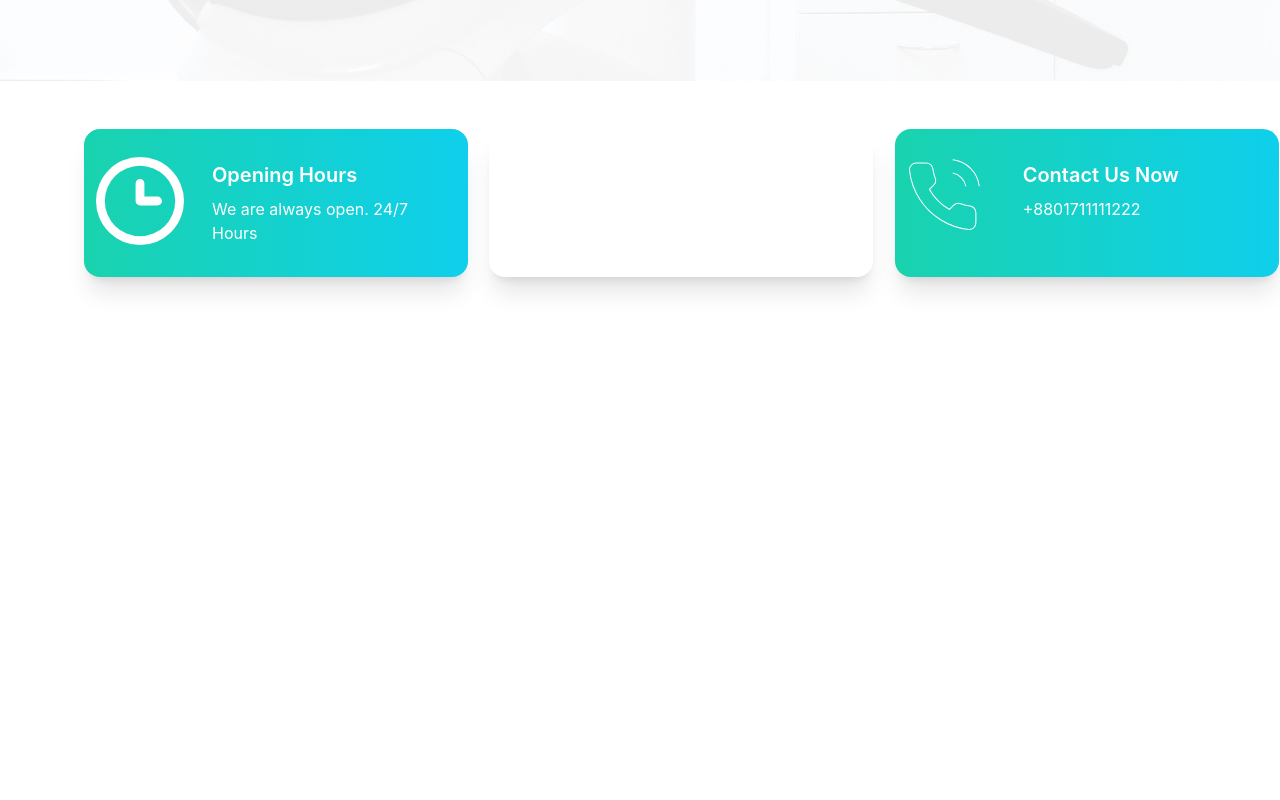
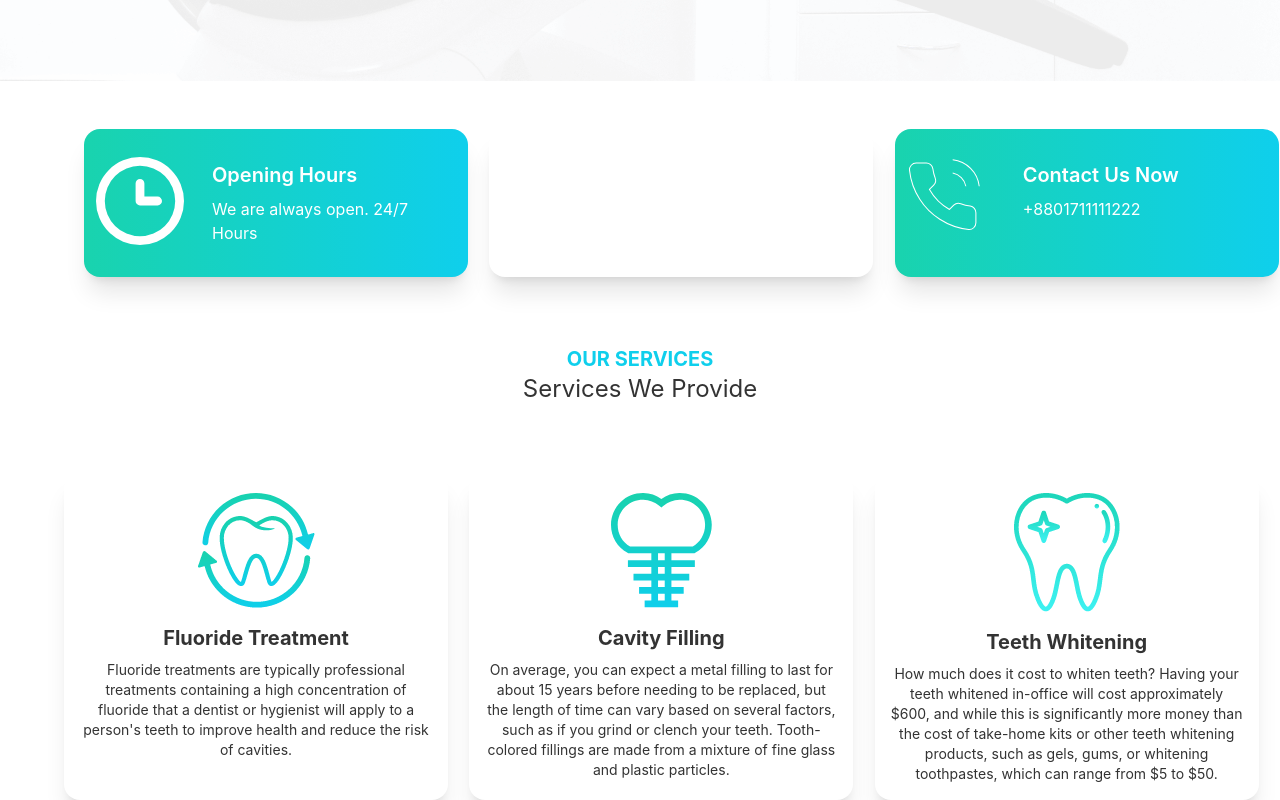
Before and after one commit to RinkuNahar/doctors-portal-client, a React (Create React App) app: page / in a window 1280 px wide. Shown: the part 783-1583 px from the top of the page. Before the commit the page ends 1128 px from the top, so only its background shows below. Built offline with nearby package versions, Linux system fonts and the light colour scheme.

Commit message:
services added

```diff
--- a/src/Home/Home/Home.js
+++ b/src/Home/Home/Home.js
@@ -1,5 +1,6 @@
 import React from 'react';
 import Info from '../Info/Info';
+import Services from '../Services/Services';
 import Banner from './Banner/Banner';
 
 const Home = () => {
@@ -7,6 +8,7 @@ const Home = () => {
         <div>
           <Banner></Banner>
           <Info></Info>
+          <Services></Services>
         </div>
     );
 };
--- /dev/null
+++ b/src/Home/Services/Services.js
@@ -0,0 +1,45 @@
+import React from 'react';
+import cavity from '../../assets/images/cavity.png';
+import fluoride from '../../assets/images/fluoride.png';
+import whitening from '../../assets/images/whitening.png';
+
+const Services = () => {
+    return (
+        <div>
+            <div>
+                <h2 className='text-center text-xl font-bold text-primary' >OUR SERVICES</h2>
+                <h4 className='text-center text-2xl font-bolder '>Services We Provide</h4>
+            </div>
+
+            <div className='services-container grid lg:grid-cols-3 md:grid-cols-2 sm:grid-cols-1 ml-16 mt-12 '>
+                <div class="card card-compact w-96 bg-base-100 shadow-xl mt-5">
+                    <figure><img className='mt-5' src={fluoride} alt="Shoes" /></figure>
+                    <div class="card-body text-center">
+                        <h2 class="text-xl font-bold">Fluoride Treatment</h2>
+                        <p>Fluoride treatments are typically professional treatments containing a high concentration of fluoride that a dentist or hygienist will apply to a person's teeth to improve health and reduce the risk of cavities. </p>
+                    </div>
+                </div>
+
+                <div class="card card-compact w-96 bg-base-100 shadow-xl mt-5">
+                    <figure><img className='mt-5' src={cavity} alt="Shoes" /></figure>
+                    <div class="card-body text-center">
+                        <h2 class="text-xl font-bold">Cavity Filling</h2>
+                        <p>On average, you can expect a metal filling to last for about 15 years before needing to be replaced, but the length of time can vary based on several factors, such as if you grind or clench your teeth. Tooth-colored fillings are made from a mixture of fine glass and plastic particles.</p>
+                    </div>
+                </div>
+
+                <div class="card card-compact w-96 bg-base-100 shadow-xl mt-5">
+                    <figure><img className='mt-5' src={whitening} alt="Shoes" /></figure>
+                    <div class="card-body text-center">
+                        <h2 class="text-xl font-bold">Teeth Whitening</h2>
+                        <p>How much does it cost to whiten teeth?
+                            Having your teeth whitened in-office will cost approximately $600, and while this is significantly more money than the cost of take-home kits or other teeth whitening products, such as gels, gums, or whitening toothpastes, which can range from $5 to $50.</p>
+                    </div>
+                </div>
+
+            </div>
+        </div>
+    );
+};
+
+export default Services;
```
